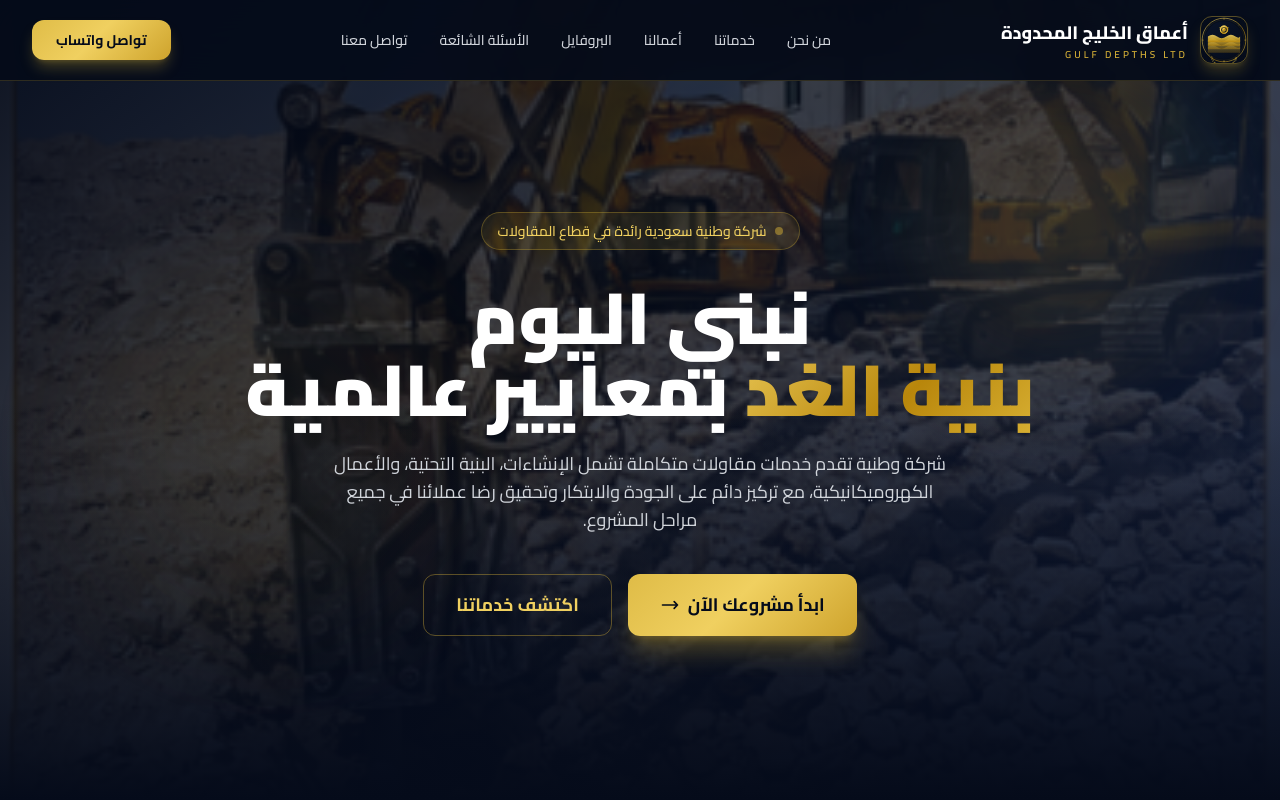
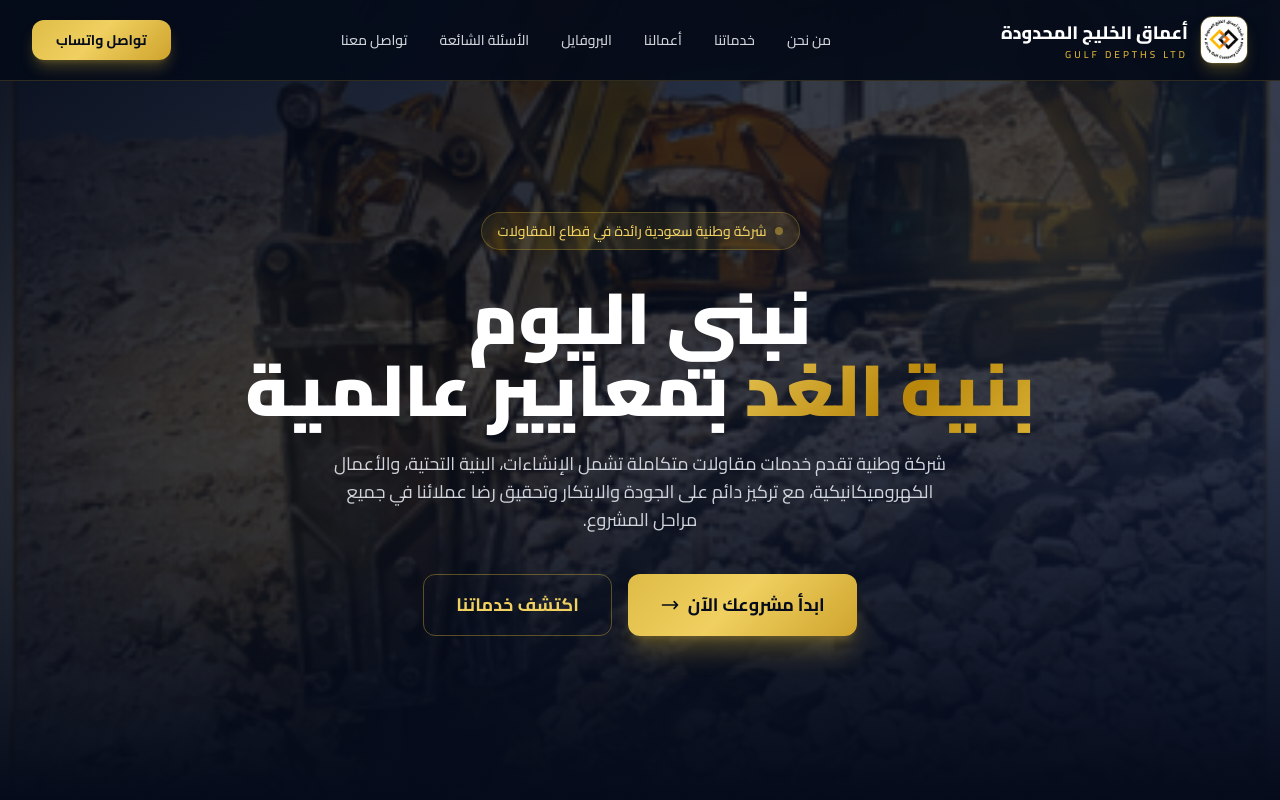
Before and after one commit to hosinalhariri-sketch/gulf-depths-website, a website: page index.html in a window 1280 px wide. Shown: the top 800 px of the page. Drawn offline with nearby package versions, Linux system fonts and the light colour scheme; animation ran at ten frames a second.

Commit message:
Update index.html

```diff
--- a/index.html
+++ b/index.html
@@ -207,7 +207,7 @@
             <div class="flex items-center justify-between h-20">
                 <a href="#" class="flex items-center gap-2 sm:gap-3 group">
                     <div class="w-10 h-10 sm:w-12 sm:h-12 rounded-xl overflow-hidden border border-[#D4AF37]/40 shadow-lg shadow-[#D4AF37]/25 group-hover:shadow-[#D4AF37]/50 transition-all glow-gold">
-                        <img src="images/gulf-depths-logo.svg" alt="شعار أعماق الخليج" class="w-full h-full object-contain">
+                        <img src="images/gulf-depths-logo.jfif" alt="شعار أعماق الخليج" class="w-full h-full object-cover">
                     </div>
                     <div>
                         <p class="font-extrabold text-sm sm:text-lg leading-tight">أعماق الخليج المحدودة</p>
@@ -266,7 +266,7 @@
         <div id="drawer-content" class="absolute left-0 top-0 bottom-0 w-[280px] bg-[#0A1428] border-r border-[#D4AF37]/20 translate-x-[-100%] transition-transform duration-500 p-8 flex flex-col shadow-2xl">
             <div class="flex items-center justify-between mb-12">
                 <div class="w-12 h-12 rounded-xl border border-[#D4AF37]/40 overflow-hidden">
-                <img src="images/gulf-depths-logo.svg" alt="Logo" class="w-full h-full object-contain">
+                <img src="images/gulf-depths-logo.jfif" alt="Logo" class="w-full h-full object-cover">
                 </div>
                 <button id="close-drawer" class="w-8 h-8 flex items-center justify-center rounded-lg bg-white/5 text-[#D4AF37]">
                     <svg class="w-5 h-5" fill="none" stroke="currentColor" viewBox="0 0 24 24"><path stroke-linecap="round" stroke-linejoin="round" stroke-width="2" d="M6 18L18 6M6 6l12 12"></path></svg>
@@ -681,7 +681,7 @@
                 <div class="absolute bottom-10 left-10 w-56 h-56 gold-gradient opacity-5 blur-3xl rounded-full"></div>
                 <div class="relative p-12 sm:p-16 text-center min-h-[450px] flex flex-col items-center justify-center">
                     <div class="w-28 h-28 rounded-3xl overflow-hidden border-2 border-[#D4AF37]/50 shadow-2xl shadow-[#D4AF37]/30 mb-8 glow-gold">
-                        <img src="images/gulf-depths-logo.svg" alt="شعار أعماق الخليج" class="w-full h-full object-contain">
+                        <img src="images/gulf-depths-logo.jfif" alt="شعار أعماق الخليج" class="w-full h-full object-cover">
                     </div>
                     <h3 class="text-3xl sm:text-4xl font-black gold-text mb-3">أعماق الخليج المحدودة</h3>
                     <p class="text-gray-300 text-lg mb-6">GULF DEPTHS LIMITED — المملكة العربية السعودية</p>
@@ -897,7 +897,7 @@
                 <div>
                     <div class="flex items-center gap-3 mb-4">
                         <div class="w-10 h-10 rounded-xl overflow-hidden border border-[#D4AF37]/40">
-                            <img src="images/gulf-depths-logo.svg" alt="شعار أعماق الخليج" class="w-full h-full object-contain">
+                            <img src="images/gulf-depths-logo.jfif" alt="شعار أعماق الخليج" class="w-full h-full object-cover">
                         </div>
                         <div>
                             <p class="font-bold">أعماق الخليج المحدودة</p>
```
